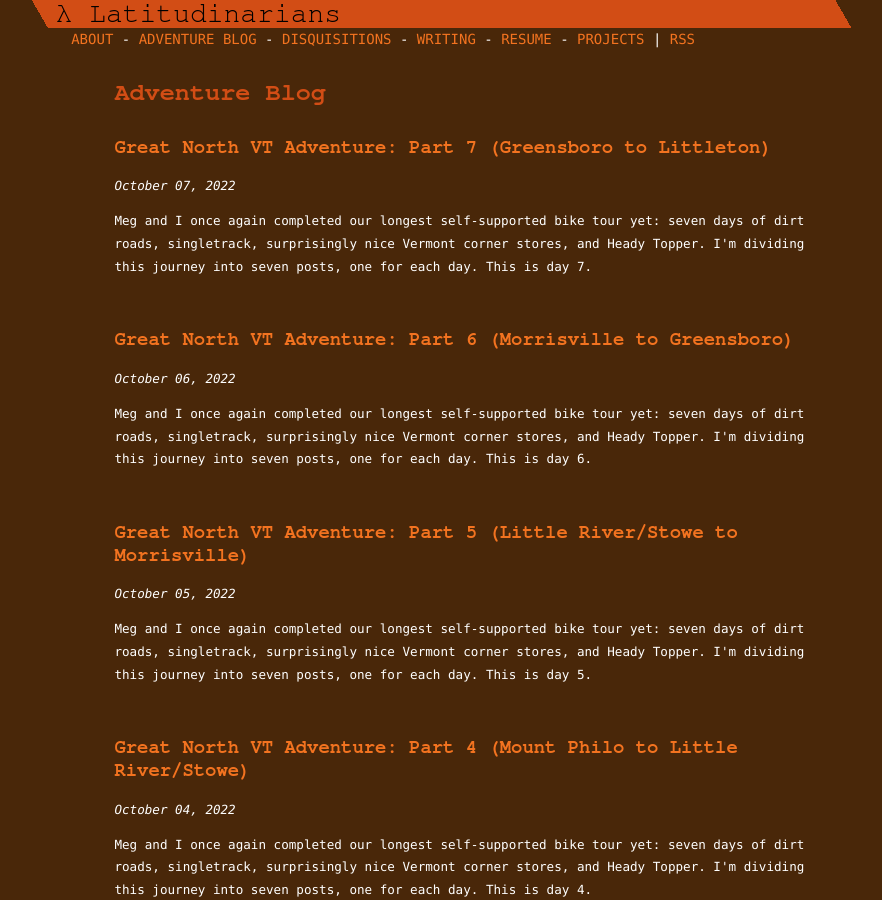
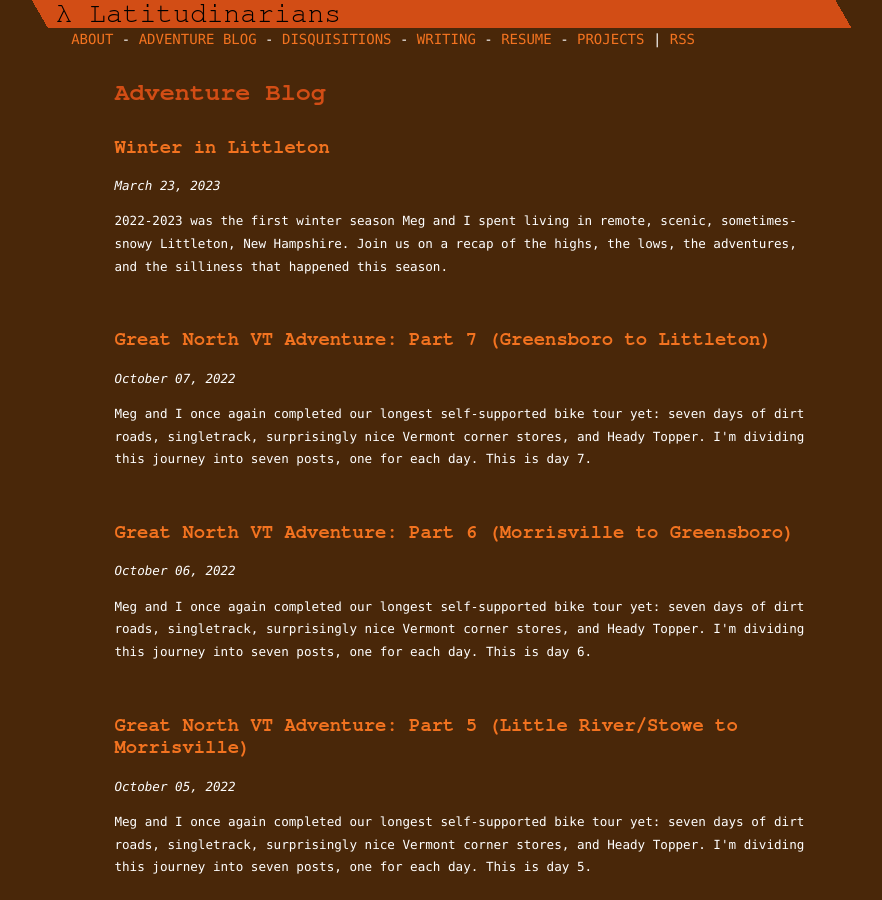
Before and after one commit to nathan-contino/nathan-contino.github.io, a Jekyll site: the page built from _pages/blog.html, in a window 1280 px wide and 900 px high. Shown: the whole window, without its empty margins (180-1062 px from the left). Built offline with Jekyll 4.4.1, drawn with Linux system fonts in a browser that asks for light colours.

Commit message:
forever winter

```diff
--- /dev/null
+++ b/_posts/blog/2023-03-23-winter-in-littleton.md
@@ -0,0 +1,109 @@
+---
+title:  "Winter in Littleton"
+date:   2023-03-23 00:01:01 -0500
+layout: default
+categories: blog
+---
+
+2022-2023 was the first winter season Meg and I spent living in remote, scenic, sometimes-snowy Littleton, New Hampshire. Join us on a recap of the highs, the lows, the adventures, and the silliness that happened this season.
+
+<!-- readmore -->
+
+## October, November... December... Bonus Mountain Biking!
+
+{% include figure.html url="2023_03_23/01_moonshiner_demo.jpg" description="demoing moonshiners in poultney" %}
+
+Remember how [mountain biking is silly](/blog/2022/06/21/mountain-biking-is-silly.html)? Well, here's an update.
+
+Yes, mountain biking is still silly. People spend far too much money on ridiculous carbon frames, [dual](https://www.evil-bikes.com/products/wreckoning-ls) and [triple and quadruple](https://theradavist.com/specialized-diverge-str-longterm-review/) suspension monstrosities, obsess over "shredding" hills and setting record times and doing drops and jumps and many other very silly things.
+
+BUT if you avoid the greatest silliness -- the [electric shifters](https://theradavist.com/sram-eagle-transmission-stealth-brake-review/), the disposable carbon frames, the very-likely-to-break-your-arm jumps and drops, the insane upgrade train, it turns out that riding a bicycle around beautiful woods in beautiful mountains in beautiful country is... well, beautiful. It's nice to be away from cars and noise. It's technically challenging, even if you aren't doing anything crazy. And notably, it's free and there are no lines.
+
+{% include figure.html url="2023_03_23/02_nov_lookout.jpg" description="final lindas lookout ride of 2022" %}
+
+Anyway, this season for mountain biking just kept going and going... and going. I expected to get *some* mountain biking in during October. I was hoping to get at least one ride in during November. I didn't expect at all that we'd get such fantastic conditions -- warm weather, not too much mud, barely any snow -- almost all the way until Christmas. Sure, that didn't bode well for the ski season (as you'll see below). But I clocked a LOT of late season after-work rides and even the occasional lunch ride in December. We rode through the foliage, until all the foliage fell, past all the foliage turning trails slippery as hell, all the way until the foliage blew off the trails and we could actually ride dicey trails again. I even got to try out a tiny bit of snow riding on my chonky mountain bike tires.
+
+{% include figure.html url="2023_03_23/04_no_snow_mtb.jpg" description="high and dry on 95" %}
+
+{% include figure.html url="2023_03_23/03_snowy_mtb.jpg" description="surprise snow on the backside of parker" %}
+
+## Ski Season... When? Where? What? Who am I?
+
+Yeah, it goes without saying that ski season sucked this year. We got our first skiing of the season in in December: Cannon's opening day was rainy, and it was fun for a few days to just be out on the mountain, shredding the gnar again. Soon enough, the holidays distracted from the awful conditions.
+
+{% include figure.html url="2023_03_23/05_cannon_opening_day.jpg" description="cannon opening day" %}
+
+{% include figure.html url="2023_03_23/06_rainy_ski.jpg" description="rainy ski vibes" %}
+
+January was bleak as hell: a tiny bit of snow, then frigid cold, occasional rain, but just dark and dreary and cold. February finally brought *some* snow. But not enough for great skiing.
+
+{% include figure.html url="2023_03_23/07_cannon_tram.jpg" description="#thelivinglegend" %}
+
+For all of January and most of February, the only real way to enjoy being outside was trail running and walks around town.
+
+{% include figure.html url="2023_03_23/08_schilling_snow.jpg" description="cozy snowy schilling nights" %}
+
+Finally, the end of February brought the first truly lasting snowfall. Since then, conditions have been pretty good, if often "east coast icy."
+
+{% include figure.html url="2023_03_23/09_bluebird_ski.jpg" description="bolton valley" %}
+
+{% include figure.html url="2023_03_23/10_jay_view.jpg" description="jay peak" %}
+
+But I am continually amazed at just how many people want to ski around here even when conditions SUCK. We got three or four truly great ski days in this year, when you could cruise all over the mountain, carve fresh powder, and go as fast as you want without worrying about hitting a massive ice patch or a rock. We got three or four decent days where you couldn't hit glades or anything super challenging, but the conditions were fun on groomed trails. And we saw a lot of days where after a handful of runs Meg and I were happy to go grab lunch. (My favorite memory: after bagging a couple of runs on a particularly icy day, a father and daughter arriving at Cannon, fresh from Massachusetts, and asking, "Is there something wrong on the mountain?" I just told him I was hungry and lived local enough to ski any day before work.)
+
+{% include figure.html url="2023_03_23/17_snowman.jpg" description="mr snowman" %}
+{% include figure.html url="2023_03_23/18_downhill_selfie.jpg" description="shredding the slopes of cannon" %}
+
+Unfortunately, conditions aren't the only problem: there's also the problem of crowds. When you get a true powder day (and you don't have to work), living 15 minutes from the nearest mountain is great -- you can drive slowly and safely to the mountain and basically get the whole place to yourself. But almost every weekend, especially when terrain is limited, can easily become a nightmare of 10+ minute lines at every lift and massive crowds at every chokepoint. I could bear the lines alone. But the line etiquette (I've seen more folks "saving spots" in lines for friends this year than ever before, or cutting past other people because... reasons?) and the trail etiquette (be aware of other people; don't cut people off; don't hog the entire trail, especially if you're slow; don't stop IN THE MIDDLE OF A BLIND CORNER OR CHOKEPOINT to take a picture and shoot the shit with your friends) have become so bad that any level of crowding quickly turns many mountains into Not a Good Time. And I won't even go into the havok that Epic and Ikon passes have wrought on the ski industry itself, the insane state of day pass prices, or the housing issues destroying the already-unpleasant living conditions of ski hill employees. It becomes harder and harder every year to justify propping up this industry in any way, even if you stick to independent resorts like we do.
+
+We've considered backcountry skiing as a solution to this: either walking up ski hills out-of-hours to get a run in before or after normal hours, or hiking up a smattering of known ski spots around New England (including our mountain biking trails!) to earn ungroomed turns. Unfortunately backcountry gear is VERY expensive for a VERY short season. And Cannon doesn't allow you to hike up before they start lifts... at **9AM**. So while I'm keeping my eyes out for deals, I'm not convinced yet.
+
+{% include figure.html url="2023_03_23/19_zoomer.jpg" description="zoomer actually ends in echo lake" %}
+
+Fortunately, once the snow fell substantially in Littleton itself, we discovered another activity that partially replaces downhill skiing...
+
+## A Surprisingly Interesting Place to Cross Country Ski
+
+{% include figure.html url="2023_03_23/11_prkr.jpg" description="little gnome boi on the trails" %}
+
+Some of you may think of boring, cold drudgery when you hear the phrase "cross country skiing." I've never felt that way, maybe because I love being outside in the snow, or because I go a little faster than most when I cross country ski, or because I tend to bring a beer. It turns out that the PRKR trails right here in Littleton are a fantastic place to cross country ski.
+
+{% include figure.html url="2023_03_23/12_xc_ski_lookout.jpg" description="first lindas of 2023" %}
+
+{% include figure.html url="2023_03_23/13_xc_ski_nate.jpg" description="a XC king" %}
+
+There's daily grooming. The base layer sticks around for a while. Trails are tighter and have a bit more incline than your average cross country ski trail, but it turns out that keeps things fun and interesting. It's a great way to get a cardio workout, skiing all the way to the overlook at the top of Parker Mountain. There are lots of trails, and they're all absolutely beautiful in the winter. Peace, quiet, nature. Need I say more?
+
+{% include figure.html url="2023_03_23/14_xc_selfski.jpg" description="falling our way back down parker mt" %}
+
+{% include figure.html url="2023_03_23/15_xc_trees.jpg" description="the extended 'backyard'" %}
+
+{% include figure.html url="2023_03_23/16_xc_shroom.jpg" description="shroomiebois" %}
+
+Disclaimer: Meg *may* think I'm slightly crazy for going down steep trails on cross country skis. That's OK.
+
+{% include figure.html url="2023_03_23/20_morning_xc.jpg" description="not a bad way to start a monday morning" %}
+
+{% include figure.html url="2023_03_23/21_i_spy_nate.jpg" description="i spy nate" %}
+
+## Bikes Bikes Bikes
+
+{% include figure.html url="2023_03_23/22_moonshiners.jpg" description="moonshiners first spin in burlington" %}
+
+Of course, after three subsequent days of 50 degree temperatures, it looks like our one month "winter" is finally winding down. On one hand: wow, was that a short winter. I expected *way* colder and snowier conditions up here in the White Mountains. But it was a mild winter for the whole Northeast, and at least we still got some decent winter sports in.
+
+{% include figure.html url="2023_03_23/23_nate_moonshiner.jpg" description="nate and bill" %}
+
+But what I'm *really* excited about is the new bikes we picked up last week. Last year, we took a chance on mountain biking. As I already mentioned, I enjoyed it a lot -- even more than I expected. But I'm not sold on the utility of suspension, carbon, and many other fancy modern "innovations" for folks who want to rip downhill as fast as possible and do jumps. I prefer a bike I can comfortably ride on all day, that's as cozy on dirt roads and broken pavement as it is on a singletrack trail, and that's built so well, I don't think I *could* break it. For that reason, Meg and I picked up [Tanglefoot Moonshiners](https://tanglefootcycles.com/tanglefoot/moonshiner/) from James at [Analog Cycles](https://analogcycles.com/).
+
+{% include figure.html url="2023_03_23/24_moonshiner_wash.jpg" description="wheezie tanglefootin around grafton county" %}
+
+They've been brilliant so far. We're still settling into them -- we have a 100 mile tuneup coming up soon, Meg's still waiting on her [Sinewave Beacon 2](https://www.sinewavecycles.com/products/sinewave-cycles-beacon-2), and I've still got to wire up my rear dynamo light. But we've already taken [Bill](https://lotr.fandom.com/wiki/Bill) and [Wheezie](https://dragontales.fandom.com/wiki/Zak_and_Wheezie) up to Reklis Brewing in Bethlehem twice, out for a mud ride, and for a spin on the causeway trail in Burlington. Once the snow and mud settles out on the PRKR trails and Kingdom Trails, I'm excited to try them on a Moonshiner -- we had a great time at the Slate Valley Trails with demo Moonshiners, so I know they're capable. Stay tuned for updates on mountain, gravel, and bikepacking trips once we have these bikes figured out!
+
+## Wrap-up
+
+Our first winter in New England. For those who thought we couldn't handle the cold: you should see how low I keep my thermostat at night. For those who thought we were crazy for living anywhere but a big city: you should see how many steps I get per day, and ask me a bit about my hobbies. For those who told me there would be a lot of snow: I wish you were right.
+
+{% include figure.html url="2023_03_23/25_waterville_pod.jpg" description="waterville valley spooky pod chair" %}
+
+Winter was nice here, though I hope we get an actually snowy winter again some year soon. I love the fact that Littleton has four distinct seasons, and that you actually get snow that hangs around (sometimes) -- something I never experienced in NYC or Denver. But I'm excited for the spring now. The dirt (mud for now) roads. Exploring new trails. New bikepacking trips. The sort-of-complete-now-I-think Lamoille Valley Rail Trail. The farmer's market. Long days in the sun with great bikes and great beers and great friends.
```
Also changed, not shown: _posts/techblog/2023-03-22-review-babel.md (+1 -1 lines).
